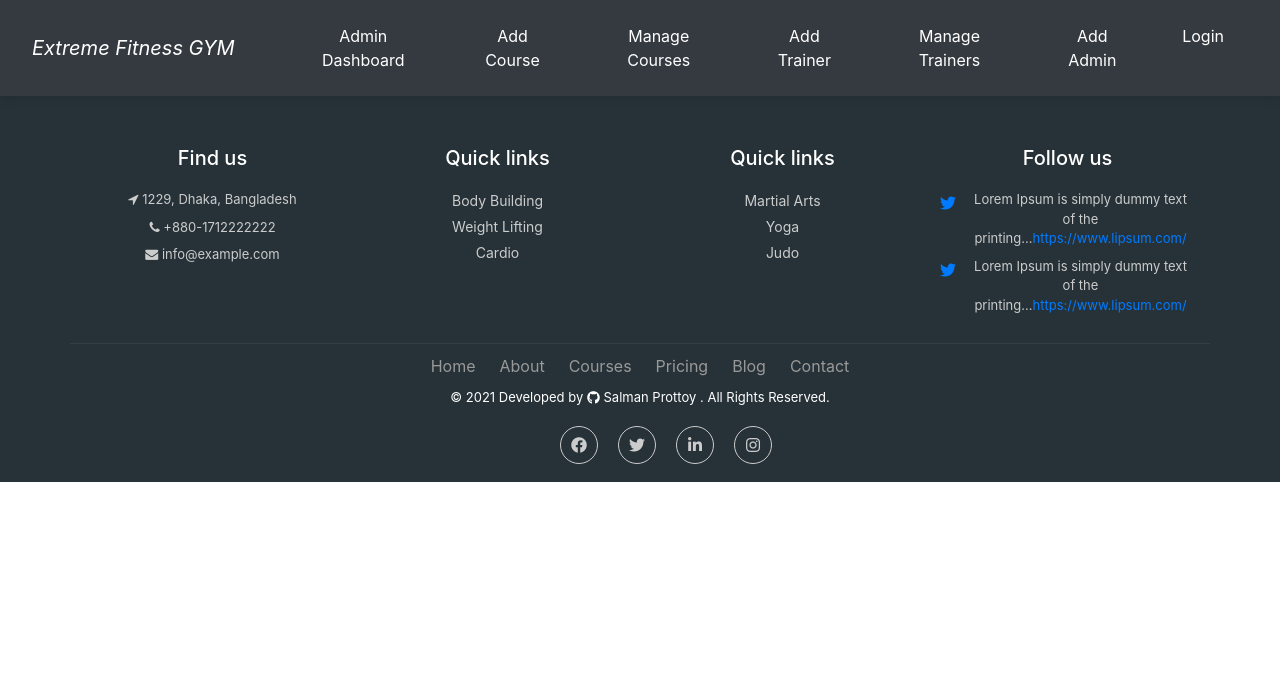
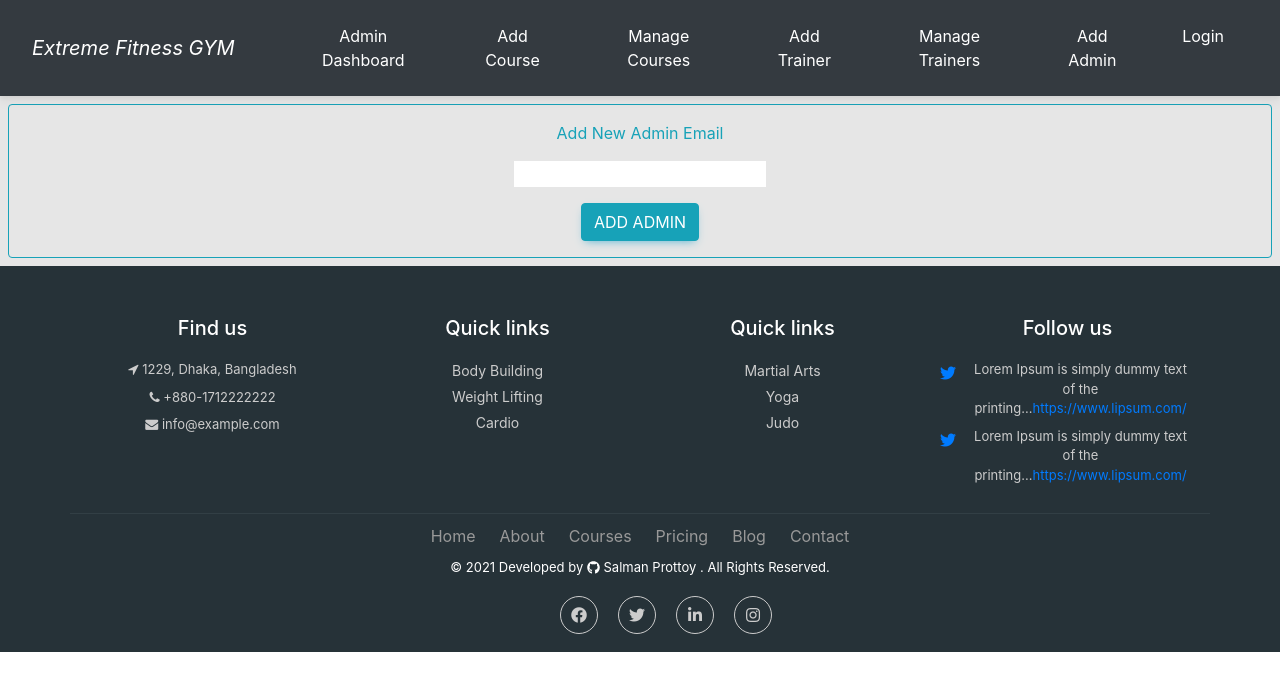
Before and after one commit to salmanprottoy/extreme-fitness-gym-client, a React (Create React App) app in the folder extreme-fitness-gym/: page /addAdmin in a window 1280 px wide. Shown: the top 690 px of the page. Built offline with nearby package versions, Linux system fonts and the light colour scheme; no server answers; sample sign-in values are in the browser's storage.

Commit message:
Admin added feature added

```diff
--- a/extreme-fitness-gym/src/components/AddAdmin/AddAdmin.js
+++ b/extreme-fitness-gym/src/components/AddAdmin/AddAdmin.js
@@ -1,11 +1,50 @@
-import React from 'react';
+import React from "react";
+import { useForm } from "react-hook-form";
+import { useHistory } from "react-router-dom";
 
 const AddAdmin = () => {
-    return (
-        <div>
+  const history = useHistory();
+  const { register, handleSubmit, watch, errors } = useForm();
 
+  const onSubmit = (data) => {
+    const adminData = {
+      email: data.email,
+    };
+    const url = "http://localhost:5000/addAdmin";
+    console.log(adminData);
+    fetch(url, {
+      method: "POST",
+      headers: {
+        "content-type": "application/json",
+      },
+      body: JSON.stringify(adminData),
+    })
+      .then((response) => response.json())
+      .then((result) => {
+        if (result) {
+          alert("Admin Added!");
+          history.push("/admin");
+        }
+      });
+  };
+  return (
+    <div className="">
+      <form
+        onSubmit={handleSubmit(onSubmit)}
+        className="border border-info p-3 m-2 rounded"
+      >
+        <div className="form-group">
+          <p className="text-info"> Add New Admin Email </p>
+          <input name="email" defaultValue="" ref={register} />
         </div>
-    );
+        <input
+          className="btn btn-info text-white"
+          type="submit"
+          value="Add Admin"
+        />
+      </form>
+    </div>
+  );
 };
 
 export default AddAdmin;
--- a/extreme-fitness-gym/src/components/AddReview/AddReview.js
+++ b/extreme-fitness-gym/src/components/AddReview/AddReview.js
@@ -92,7 +92,7 @@ const AddReview = () => {
           <input
             className="btn btn-info text-white"
             type="submit"
-            value="Add Trainer"
+            value="Add Review"
           />
         </form>
       </div>
```
